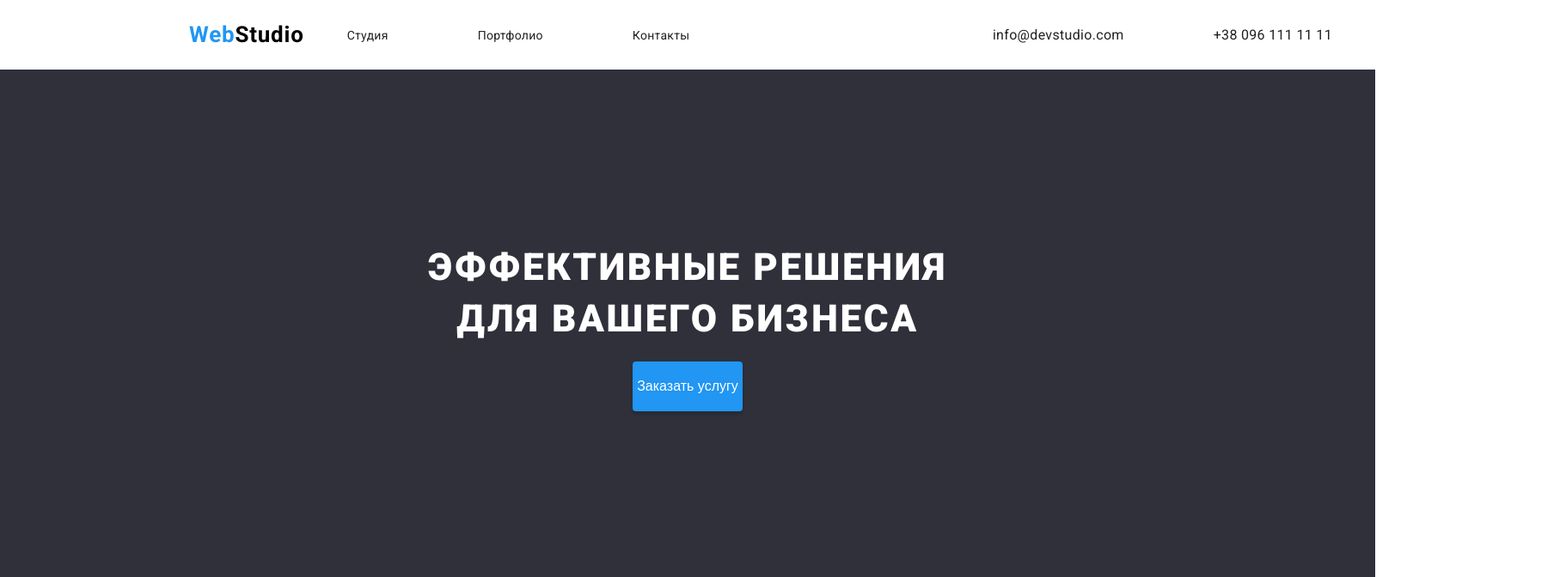
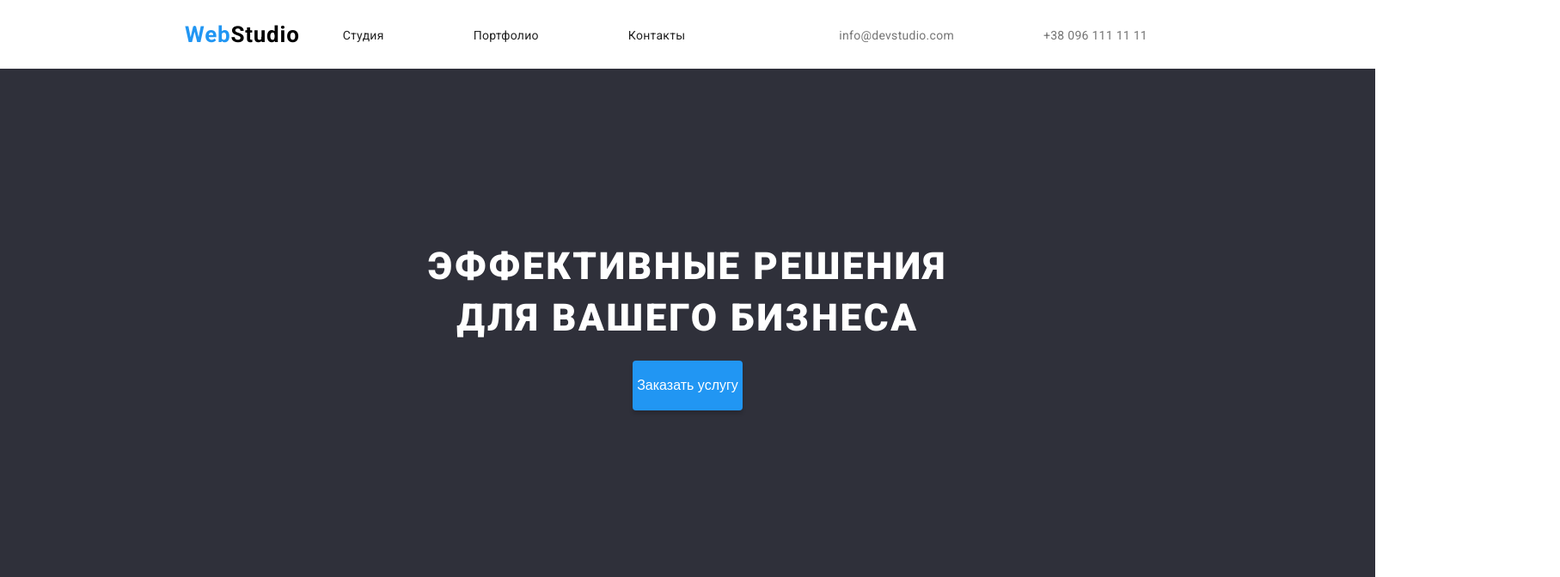
Before and after one commit to DmytroKul/goit-markup-hw-01, a plain HTML site: page index.html in a window 1280 px wide. Shown: the top 672 px of the page at 86% size, 1815 px wide, since content can reach past the window. Drawn offline with Linux system fonts and the light colour scheme.

Commit message:
the shining days

```diff
--- a/css/style.css
+++ b/css/style.css
@@ -13,9 +13,6 @@ body {
 li,
 a {
   font-family: 'Roboto', sans-serif;
-  font-weight: 500;
-  font-size: 16px;
-  color: #212121;
   text-decoration: none;
 }
 
@@ -25,6 +22,8 @@ a {
   justify-content: space-between;
   align-items: center;
   width: 1600px;
+  height: 80px;
+  margin-left: 215px;
 }
 
 .navbar {
@@ -41,9 +40,7 @@ a {
   line-height: 31px;
   letter-spacing: 0.03em;
   color: #2196f3;
-  margin-left: 220px;
-  margin-top: 25px;
-  margin-bottom: 25px;
+  text-align: center;
 }
 .logo-color {
   color: #000000;
@@ -71,13 +68,17 @@ a {
 .nav-links li a:hover {
   color: #2196f3;
 }
+.contacts-link {
+  margin-right: 430px;
+}
 
 .contacts-link li a {
   font-style: normal;
   font-weight: 500;
-  font-size: 16px;
+  font-size: 14px;
   line-height: 16px;
   letter-spacing: 0.02em;
+  color: #757575;
 }
 
 .contacts-link li {
@@ -327,11 +328,15 @@ a {
   left: 215px;
   top: 2238px;
   list-style-type: none;
+}
+
+.contact-footer li a {
+  color: rgba(255, 255, 255, 0.6);
+  list-style-type: none;
   font-family: 'Roboto';
   font-style: normal;
   font-weight: 400;
   font-size: 14px;
   line-height: 24px;
   letter-spacing: 0.03em;
-  color: #acacb0;
 }
```
Also changed, not shown: index.html (+3 -2 lines).
